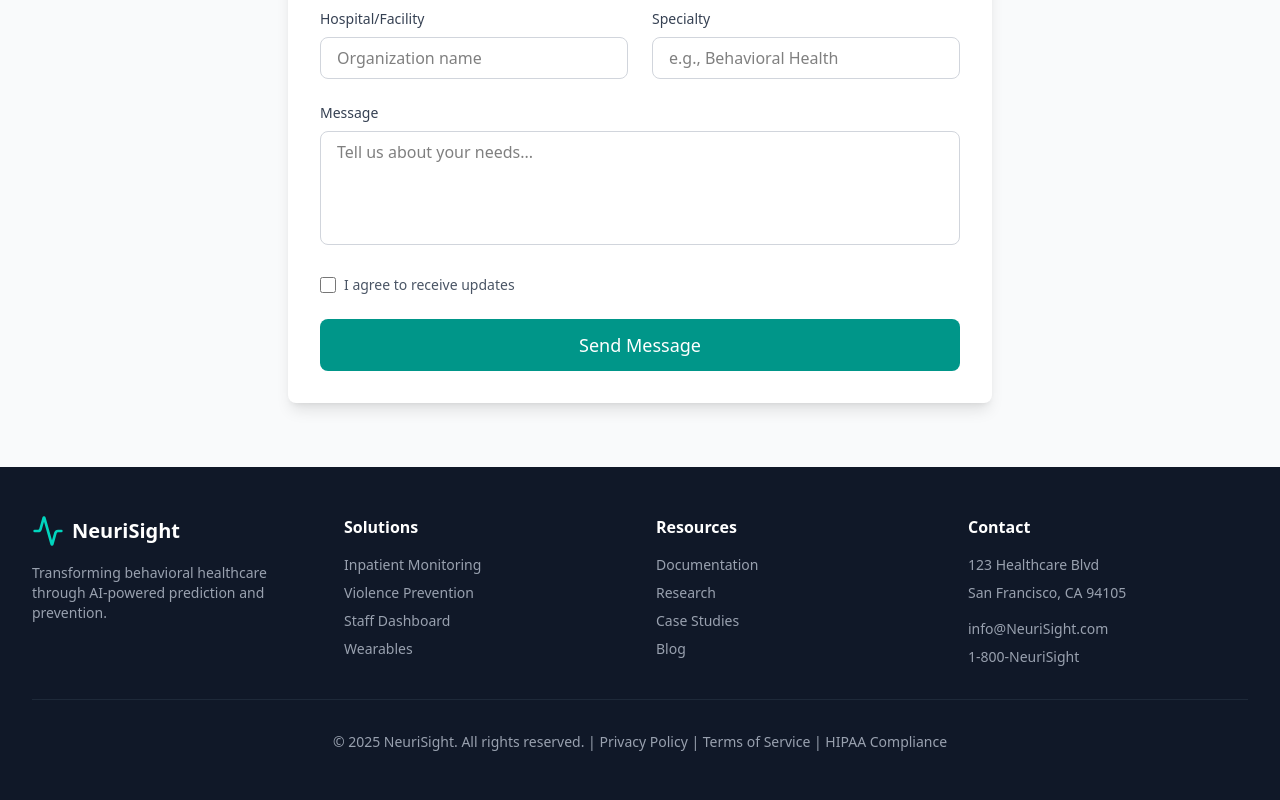
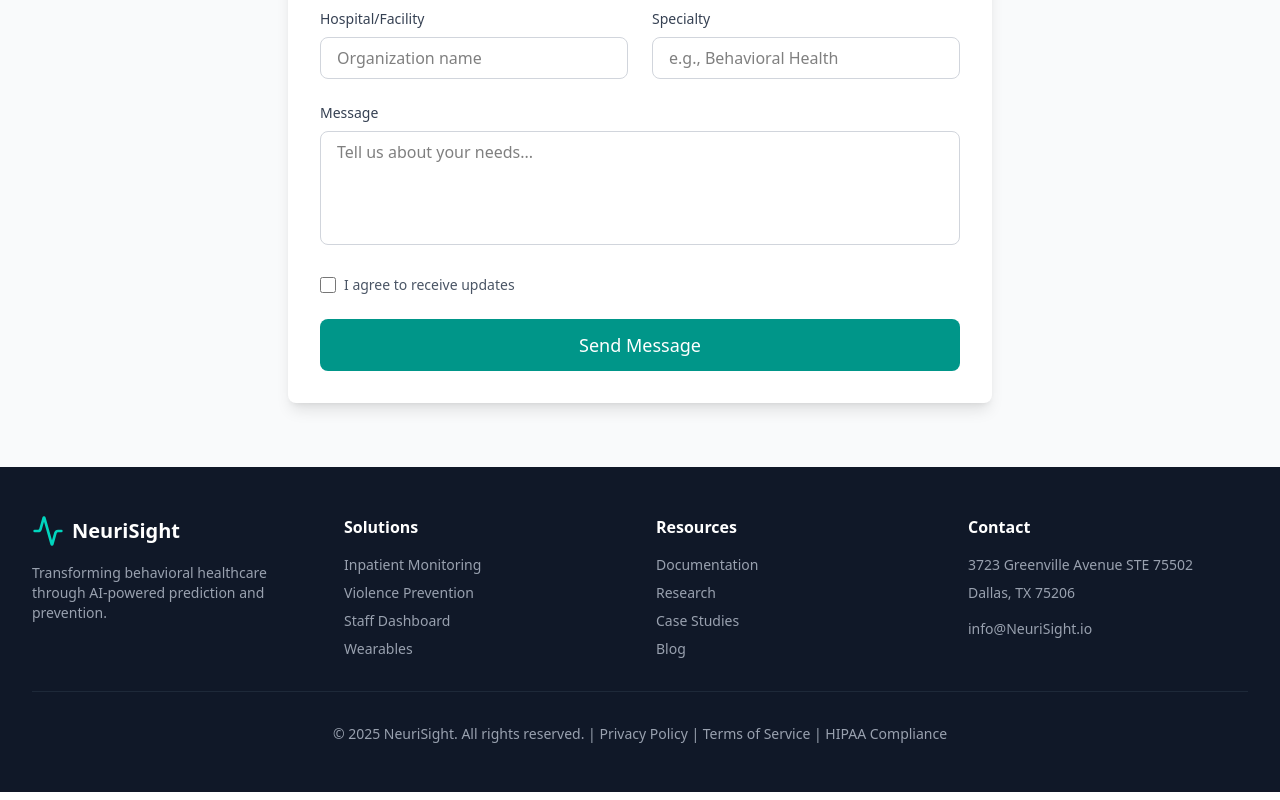
Before and after one commit to neurisight/mindwatch-landing, a React (Vite) app: page / in a window 1280 px wide. Shown: the part 4319-5119 px from the top of the page. Built offline with nearby package versions, Linux system fonts and the light colour scheme.

Commit message:
fix address and contact

```diff
--- a/src/App.jsx
+++ b/src/App.jsx
@@ -660,10 +660,10 @@ const NeuriSightLanding = () => {
             <div>
               <h4 className="font-bold mb-4">Contact</h4>
               <ul className="space-y-2 text-gray-400 text-sm">
-                <li>123 Healthcare Blvd</li>
-                <li>San Francisco, CA 94105</li>
-                <li className="pt-2">info@NeuriSight.com</li>
-                <li>1-800-NeuriSight</li>
+                <li>3723 Greenville Avenue STE 75502</li>
+                <li>Dallas, TX 75206</li>
+                <li className="pt-2">info@NeuriSight.io</li>
+                {/* <li>1-800-NeuriSight</li> */}
               </ul>
             </div>
           </div>
```
